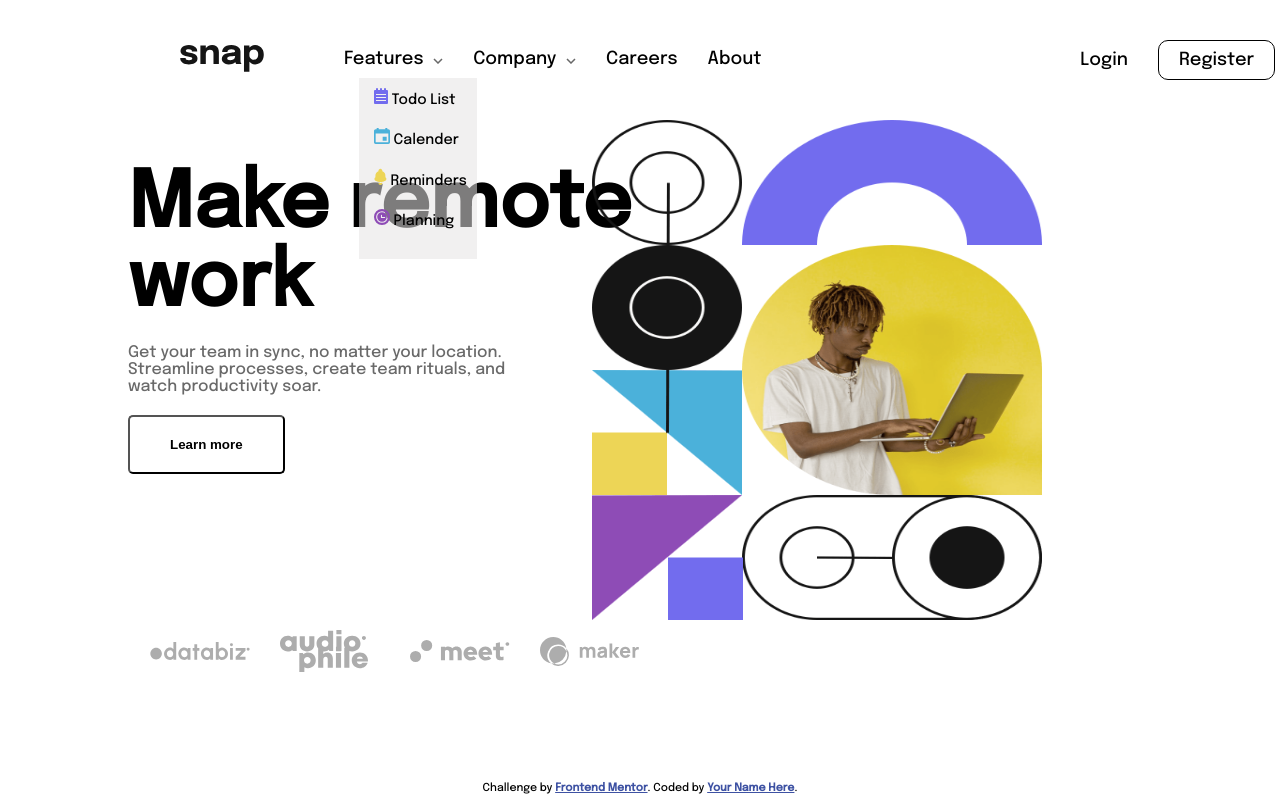
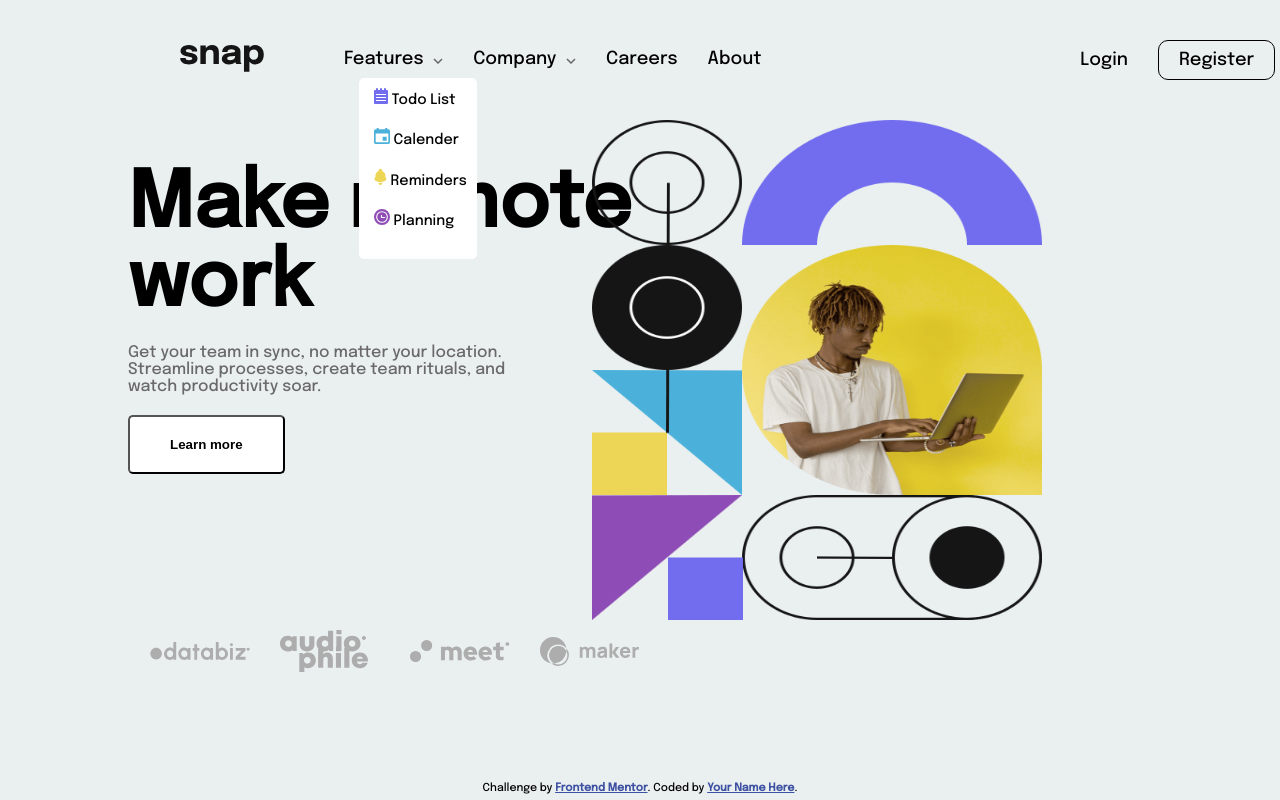
Before and after one commit to johnny064/intro-section-with-dropdown-navigation-main, a plain HTML site: page index.html in a window 1280 px wide. Both pictures are taken after a click on the item "Features". Shown: the top 800 px of the page. Drawn offline with Linux system fonts and the light colour scheme.

Commit message:
update readme file, Sub menu background change and body background color change

```diff
--- a/styles/responsivecss.css
+++ b/styles/responsivecss.css
@@ -1,5 +1,8 @@
 @media screen and (min-width: 675px) {
 
+    body{
+        background-color: rgb(234, 239, 239);
+    }
     .header-container{
         width: 85%;
         height: 60px;
@@ -22,7 +25,7 @@
         align-items: center;
         opacity: 1;
         z-index: 999;
-        background-color: #fff;
+        background-color:rgb(234, 239, 239) ;
     }
     .menuBtnOpen img{
         display: none;
@@ -63,8 +66,9 @@
         position: absolute;
         display: none;
         transition: 0.5s ease-out;
-        background-color: rgba(230, 228, 228, 0.544);
+        background-color: white;
         padding: 10px;
+        border-radius: 5px;
     }
     .sub-ft-menu li a{
         color: black;
@@ -78,8 +82,9 @@
         position: absolute;
         display: none;
         transition: 0.5s ease-out;
-        background-color: rgba(230, 228, 228, 0.544);
+        background-color: white;
         padding: 10px;
+        border-radius: 5px;
     }
     .sub-com-menu li a{
         color: black;
```
Also changed, not shown: 1 other file.
